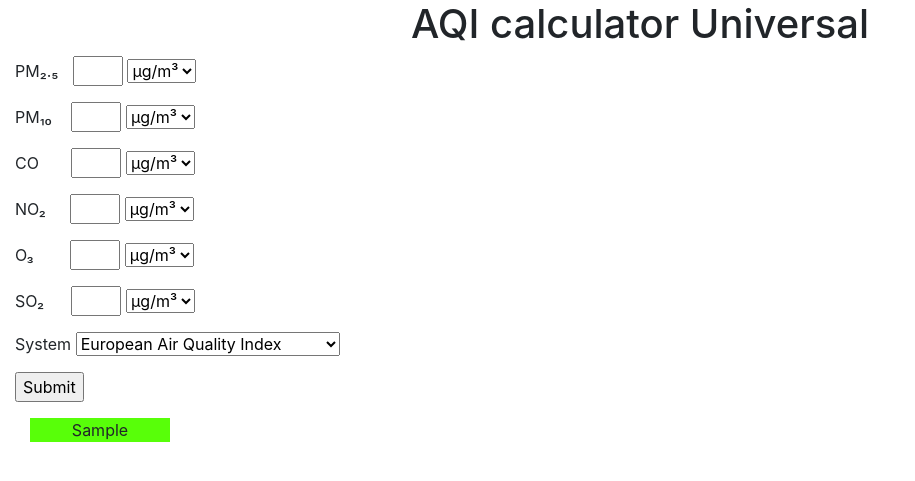
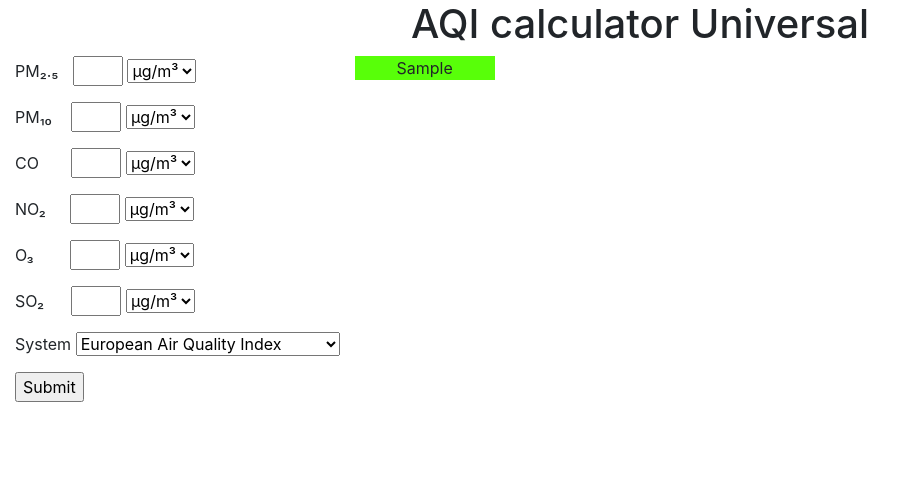
Before and after one commit to SaadiSave/aqical, a Flask app: template home/templates/home.html in a window 1280 px wide. Shown: the top 481 px of the page, without its empty margins (0-915 px from the left). Run offline with Flask 2, Linux system fonts and the light colour scheme; the template is opened without the code that fills it: most values are stand-ins (such as "Sample title", 1, 10 or a date in 2020); some libraries are stand-ins or nearby versions.

Commit message:
Added marginal flexbox

```diff
--- a/home/static/1.css
+++ b/home/static/1.css
@@ -1,5 +1,11 @@
 h1 {
     text-align: center;
+}
+
+.flex {
+    display: flex;
+    flex-direction: row;
+    flex-wrap: wrap;
 }
 
 form {
--- a/home/templates/home.html
+++ b/home/templates/home.html
@@ -64,8 +64,8 @@
                     <option value="IND">Indian National Air Quality Index</option>
                 </select><p></p>
                 </div>
+                <input type="submit"><p></p>
             </div>
-            <input type="submit"><p></p>
             <div class="output">
             <div class="col-md-12 text-right" style="position: right;">
                 {% if s %}
```
